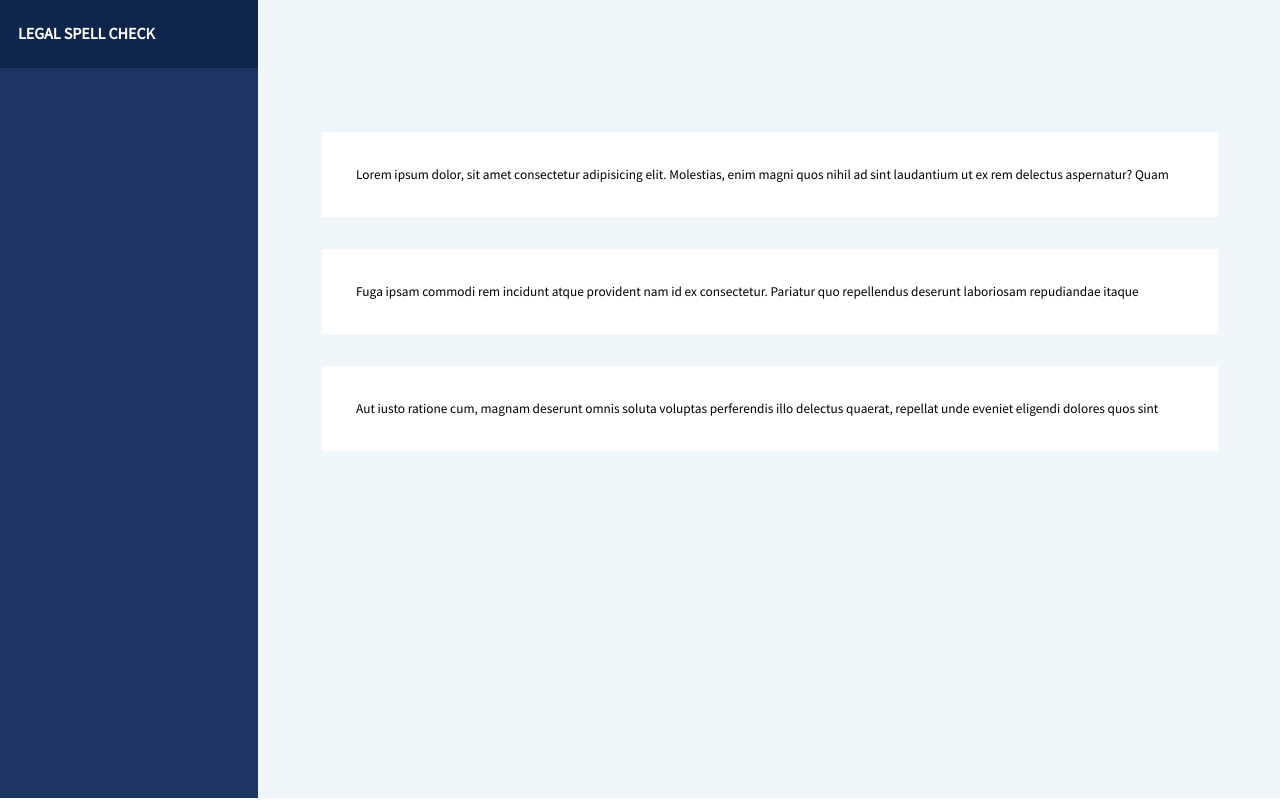
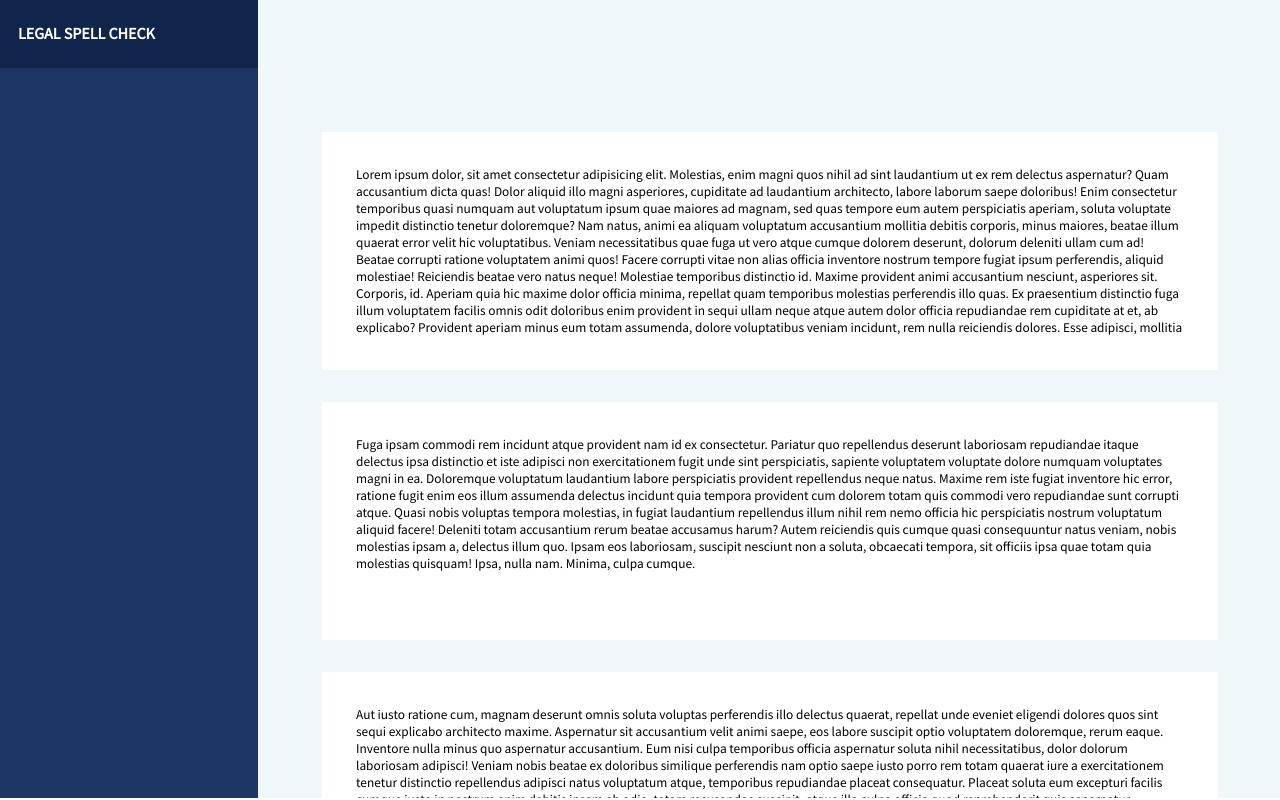
Before and after one commit to MaxCunningham19/legal_spellcheck, a React (Create React App) app in the folder client/: page / in a window 1280 px wide. Built offline with nearby package versions, Linux system fonts and the light colour scheme.

Commit message:
temporary bug fix for the initial text box shown to the user

```diff
--- a/client/src/components/TextBox.js
+++ b/client/src/components/TextBox.js
@@ -10,8 +10,7 @@ export const TextBox = ({
     onChangeInput,
 
 }) => {
-
-    const textAreaRef = useRef()
+  const textAreaRef = useRef()
 
     useAutosizeTextArea(textAreaRef.current, content)
 
@@ -25,12 +24,15 @@ export const TextBox = ({
               onChange={(e) => onChangeInput(e, id)}
               placeHolder="Start typing"
               ref={textAreaRef}
-              rows={1}
+              rows={10} // this is the initial default value for the text box,
+                          // it's a fixed amount of rows to display until the user makes an action, ie.clicks the box and types
             />
           </div>
         </div>
       </>
     )
+
+
 }
 
 export default TextBox
--- a/client/src/components/TextBox.module.css
+++ b/client/src/components/TextBox.module.css
@@ -6,12 +6,13 @@
         composes: TextBox;
         background-color: white;
     }
+      .paragraph-text-box {
+        composes: default-text-box;
+        padding: 2rem;
 
-        .paragraph-text-box {
-            composes: default-text-box;
-            padding: 2rem;
+    }
 
-        }
+
 
 
 .textarea {
```
